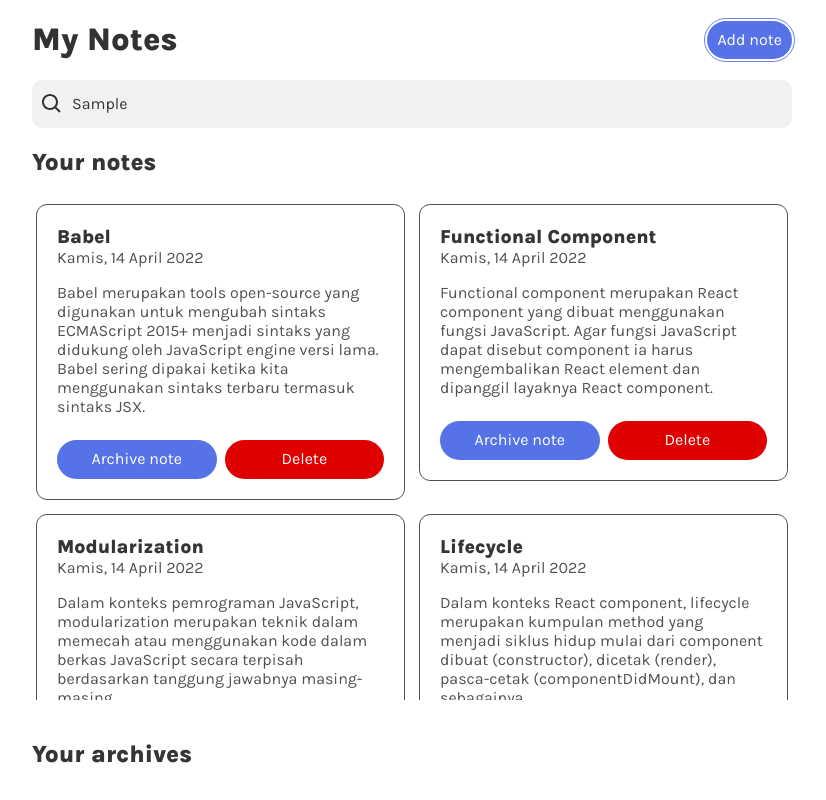
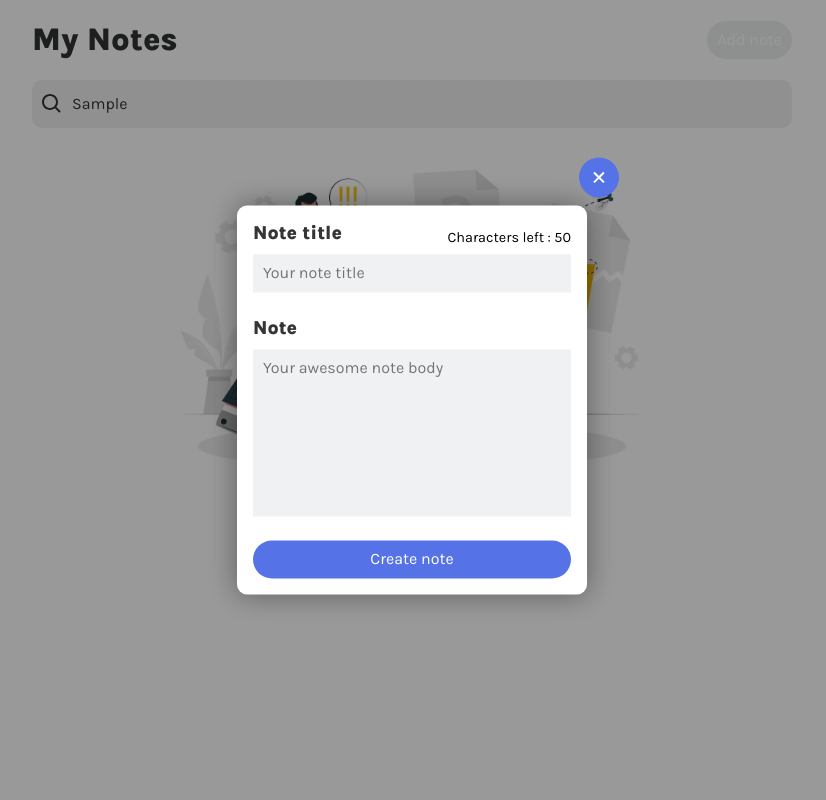
Before and after one commit to Bahree669/dicoding-submission-personal-note, a React (Create React App) app: page / in a window 1280 px wide. Both pictures are taken after typing "Sample" into the empty fields and a click on the button "Add note". Shown: the top 800 px of the page, without its empty margins (228-1054 px from the left). Built offline with nearby package versions, Linux system fonts and the light colour scheme; the HTML template or start-up script is replaced by a standard one.

Commit message:
finished the project

```diff
--- a/public/index.html
+++ b/public/index.html
@@ -11,7 +11,7 @@
         <link rel="preconnect" href="https://fonts.googleapis.com" />
         <link rel="preconnect" href="https://fonts.gstatic.com" crossorigin />
         <link href="https://fonts.googleapis.com/css2?family=Karla:wght@400;600;800&display=swap" rel="stylesheet" />
-        <title>React App</title>
+        <title>Submission : Personal Notes App</title>
     </head>
     <body>
         <noscript>You need to enable JavaScript to run this app.</noscript>
--- a/src/App.js
+++ b/src/App.js
@@ -1,15 +1,21 @@
-import { useEffect, useState } from "react";
+import { useEffect, useRef, useState } from "react";
 
 import { getInitialData } from "./Utils";
-import Header from "./Components/index";
-import NotesSection from "./Components/NotesSection/NotesSection";
-import ArchivesSection from "./Components/ArchivesSection/ArchivesSection";
-import NotesGridLayout from "./Components/NotesGridLayout/NotesGridLayout";
+import { Header, ArchivesSection, NotesSection, NoNotesNotice, NotesGridLayout, InputForm } from "./Components/index";
 
 function App() {
     const [notes, setNotes] = useState(getInitialData || []);
     const [searchQuery, setSearchQuery] = useState("");
     const [searchedNotes, setSearchedNotes] = useState([]);
+    const [inputForm, setInputForm] = useState({
+        id: +new Date(),
+        title: "",
+        body: "",
+        archived: false,
+        createdAt: new Date().toISOString(),
+    });
+
+    const [fromDialogVisibility, setFormDialogVisibility] = useState(false);
 
     useEffect(() => {
         if (searchQuery.length) setSearchedNotes(searchNotes(searchQuery));
@@ -37,34 +43,67 @@ function App() {
         return searchResults;
     }
 
+    function toggleFormDialog() {
+        setFormDialogVisibility((prevState) => !prevState);
+    }
+
+    function getNoteInput(e) {
+        const target = e.target;
+        const name = target.name;
+        const value = target.value;
+
+        setInputForm({ ...inputForm, [name]: value });
+    }
+
+    function createNote(e) {
+        e.preventDefault();
+
+        setNotes((prevState) => [...prevState, inputForm]);
+    }
+
     return (
-        <>
-            <Header getSearchQuery={getSearchQuery} />
+        <div>
+            <Header
+                getSearchQuery={getSearchQuery}
+                toggleFormDialog={toggleFormDialog}
+                formVisibility={fromDialogVisibility}
+            />
+
+            <InputForm
+                formVisibility={fromDialogVisibility}
+                createNote={createNote}
+                getNoteInput={getNoteInput}
+                toggleFormDialog={toggleFormDialog}
+                inputForm={inputForm}
+            />
 
             <main>
-                {!searchedNotes.length ? (
+                {searchedNotes.length === 0 && !searchQuery.length ? (
                     <>
                         <NotesSection
                             notes={notes.filter((note) => !note.archived)}
                             toggleArchives={toggleArchives}
                             deleteNote={deleteNote}
                         />
+
                         <ArchivesSection
                             archivedNotes={notes.filter((note) => note.archived)}
                             toggleArchives={toggleArchives}
                             deleteNote={deleteNote}
                         />
                     </>
-                ) : (
+                ) : searchedNotes.length > 0 ? (
                     <NotesGridLayout
-                        sectionTitle={`Displaying result for : ${searchQuery}`}
+                        sectionTitle={`Results for : "${searchQuery}"`}
                         notes={searchedNotes}
                         toggleArchives={toggleArchives}
                         deleteNote={deleteNote}
                     />
+                ) : (
+                    <NoNotesNotice noticeMessage={`Cannot find notes with title : ${searchQuery}`} />
                 )}
             </main>
-        </>
+        </div>
     );
 }
 
--- a/src/Components/Header/Header.jsx
+++ b/src/Components/Header/Header.jsx
@@ -3,13 +3,15 @@ import "./Header.css";
 
 import SearchBar from "./SearchBar/SearchBar";
 
-function Header({ getSearchQuery }) {
+function Header({ getSearchQuery, toggleFormDialog, formVisibility }) {
     return (
         <header className='header'>
             <div className='header-top'>
                 <h1 className='header-logo'>My Notes</h1>
 
-                <button className='btn btn-main'>Add note</button>
+                <button className='btn btn-main' disabled={formVisibility} onClick={toggleFormDialog}>
+                    Add note
+                </button>
             </div>
 
             <SearchBar getSearchQuery={getSearchQuery} />
--- /dev/null
+++ b/src/Components/InputForm/InputForm.css
@@ -0,0 +1,80 @@
+.input-dialog {
+    border: none;
+    position: fixed;
+    top: 50%;
+    left: 50%;
+    transform: translate(-50%, -50%);
+    z-index: 999;
+    width: 100%;
+    height: 100%;
+    background: rgba(0, 0, 0, 0.4);
+}
+
+.input-content {
+    border-radius: 10px;
+    box-shadow: 0 0 30px rgba(0, 0, 0, 0.4);
+    padding: 1em;
+    position: relative;
+    background: var(--c-white-100);
+    width: 100%;
+    min-width: 300px;
+    max-width: 350px;
+    margin: 0 auto;
+    position: relative;
+    top: 50%;
+    transform: translateY(-50%);
+}
+
+.input-close-btn {
+    position: absolute;
+    top: -3em;
+    right: -2em;
+    height: 40px;
+    width: 40px;
+    background: var(--c-btn-main-normal);
+    display: grid;
+    place-content: center;
+    padding: 0;
+}
+
+.input-form {
+    display: flex;
+    flex-direction: column;
+    row-gap: 1.5em;
+}
+
+.input-container {
+    display: flex;
+    flex-direction: column;
+}
+
+.input-counter {
+    display: flex;
+    align-items: center;
+    justify-content: space-between;
+}
+
+.input-counter-container {
+    font-family: var(--ff-sans);
+    font-size: 0.9rem;
+}
+
+.input-container label {
+    font-family: var(--ff-sans);
+    font-size: 1.2rem;
+    font-weight: var(--fw-title);
+    color: var(--c-dark-90);
+    margin-bottom: 0.5em;
+}
+
+.input-container input,
+.input-container textarea {
+    outline: none;
+    border: none;
+    font-family: var(--ff-sans);
+    font-size: 1rem;
+    color: var(--c-dark-80);
+    background-color: var(--c-dark-50);
+    padding: 10px;
+    resize: none;
+}
--- /dev/null
+++ b/src/Components/InputForm/InputForm.jsx
@@ -0,0 +1,60 @@
+import React from "react";
+import "./InputForm.css";
+
+function InputForm({ createNote, getNoteInput, formVisibility, toggleFormDialog, inputForm }) {
+    return (
+        <dialog open={formVisibility ? "open" : false} className='input-dialog'>
+            <div className='input-content'>
+                <button className='btn btn-icon input-close-btn' onClick={toggleFormDialog}>
+                    <svg
+                        xmlns='http://www.w3.org/2000/svg'
+                        width='24'
+                        height='24'
+                        style={{ fill: "rgba(255, 255, 255)" }}
+                    >
+                        <path d='m16.192 6.344-4.243 4.242-4.242-4.242-1.414 1.414L10.535 12l-4.242 4.242 1.414 1.414 4.242-4.242 4.243 4.242 1.414-1.414L13.364 12l4.242-4.242z'></path>
+                    </svg>
+                </button>
+
+                <form className='input-form' onSubmit={(e) => createNote(e)}>
+                    <div className='input-container'>
+                        <div className='input-counter'>
+                            <label htmlFor='title'>Note title</label>
+
+                            <div className='input-counter-container'>
+                                Characters left : <span>{50 - inputForm.title.length}</span>
+                            </div>
+                        </div>
+                        <input
+                            type='text'
+                            id='title'
+                            name='title'
+                            placeholder='Your note title'
+                            onInput={(e) => getNoteInput(e)}
+                            value={inputForm.title || ""}
+                            required
+                        />
+                    </div>
+                    <div className='input-container'>
+                        <label htmlFor='body'>Note</label>
+                        <textarea
+                            name='body'
+                            id='body'
+                            cols='30'
+                            rows='8'
+                            onInput={(e) => getNoteInput(e)}
+                            value={inputForm.body || ""}
+                            placeholder='Your awesome note body'
+                            required
+                        ></textarea>
+                    </div>
+                    <button type='submit' disabled={inputForm.title.length > 50} className='btn btn-main'>
+                        Create note
+                    </button>
+                </form>
+            </div>
+        </dialog>
+    );
+}
+
+export default InputForm;
--- a/src/Components/NoNotesNotice/NoNotesNotice.css
+++ b/src/Components/NoNotesNotice/NoNotesNotice.css
@@ -1,6 +1,12 @@
-/* .notice {
-    background: coral;
-} */
+.notice {
+    max-width: 800px;
+    margin: 0 auto;
+}
+
+.notice-img {
+    width: 70%;
+    margin: 0 auto;
+}
 
 .notice-img img {
     width: 100%;
--- a/src/Components/Note/Note.css
+++ b/src/Components/Note/Note.css
@@ -1,10 +1,10 @@
 .note {
     background: var(--c-white-100);
+    background: #f0f7ff;
     padding: 20px;
     border-radius: 10px;
     font-family: var(--ff-sans);
     height: max-content;
-    outline: solid 1px var(--c-dark-80);
 }
 
 .note-detail {
@@ -44,12 +44,16 @@
     --offset: 6px;
     outline: none;
     border: none;
+    border-radius: var(--br);
+}
+
+.btn-main,
+.btn-secondary {
     padding: 10px;
-    border-radius: var(--br);
     position: relative;
+    height: max-content;
     font-family: var(--ff-sans);
     font-size: 1rem;
-    height: max-content;
 }
 
 .btn-main {
@@ -92,4 +96,5 @@
 .btn-main:disabled,
 .btn-secondary:disabled {
     background: var(--c-btn-disabled);
+    cursor: not-allowed;
 }
--- a/src/Components/NotesGridLayout/NotesGridLayout.jsx
+++ b/src/Components/NotesGridLayout/NotesGridLayout.jsx
@@ -24,9 +24,7 @@ function NotesGridLayout({ sectionTitle, notes, toggleArchives, deleteNote }) {
                     ))}
                 </div>
             ) : (
-                <NoNotesNotice
-                    noticeMessage={"Sorry there are not items in this category. Try to create or add one."}
-                />
+                <NoNotesNotice noticeMessage={"Sorry there are no items in this category. Try to create or add one."} />
             )}
         </article>
     );
--- a/src/Components/index.js
+++ b/src/Components/index.js
@@ -1,3 +1,8 @@
 import Header from "./Header/Header";
+import NoNotesNotice from "./NoNotesNotice/NoNotesNotice";
+import InputForm from "./InputForm/InputForm";
+import NotesGridLayout from "./NotesGridLayout/NotesGridLayout";
+import NotesSection from "./NotesSection/NotesSection";
+import ArchivesSection from "./ArchivesSection/ArchivesSection";
 
-export default Header;
+export { Header, ArchivesSection, NotesSection, NotesGridLayout, NoNotesNotice, InputForm };
```
